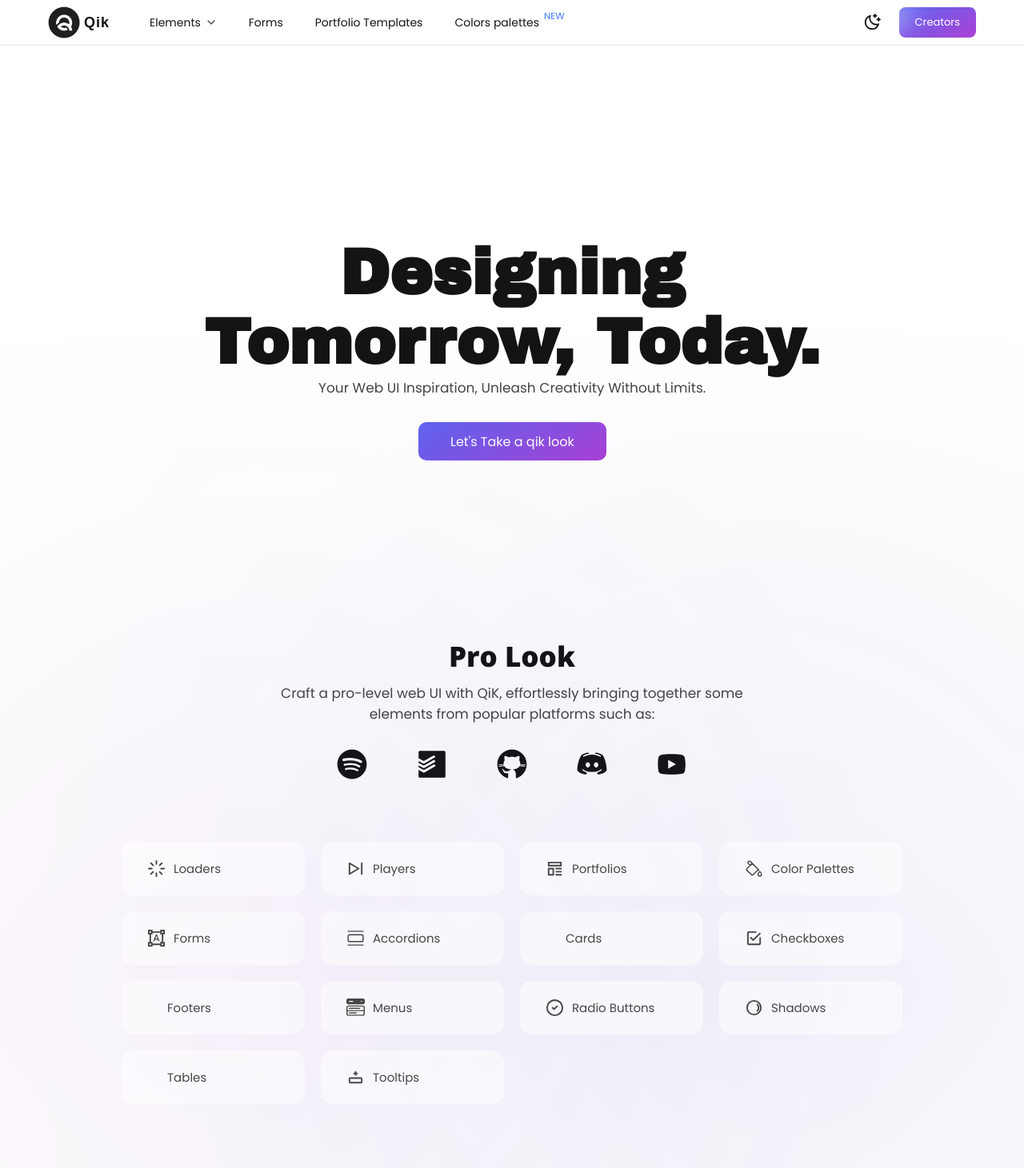
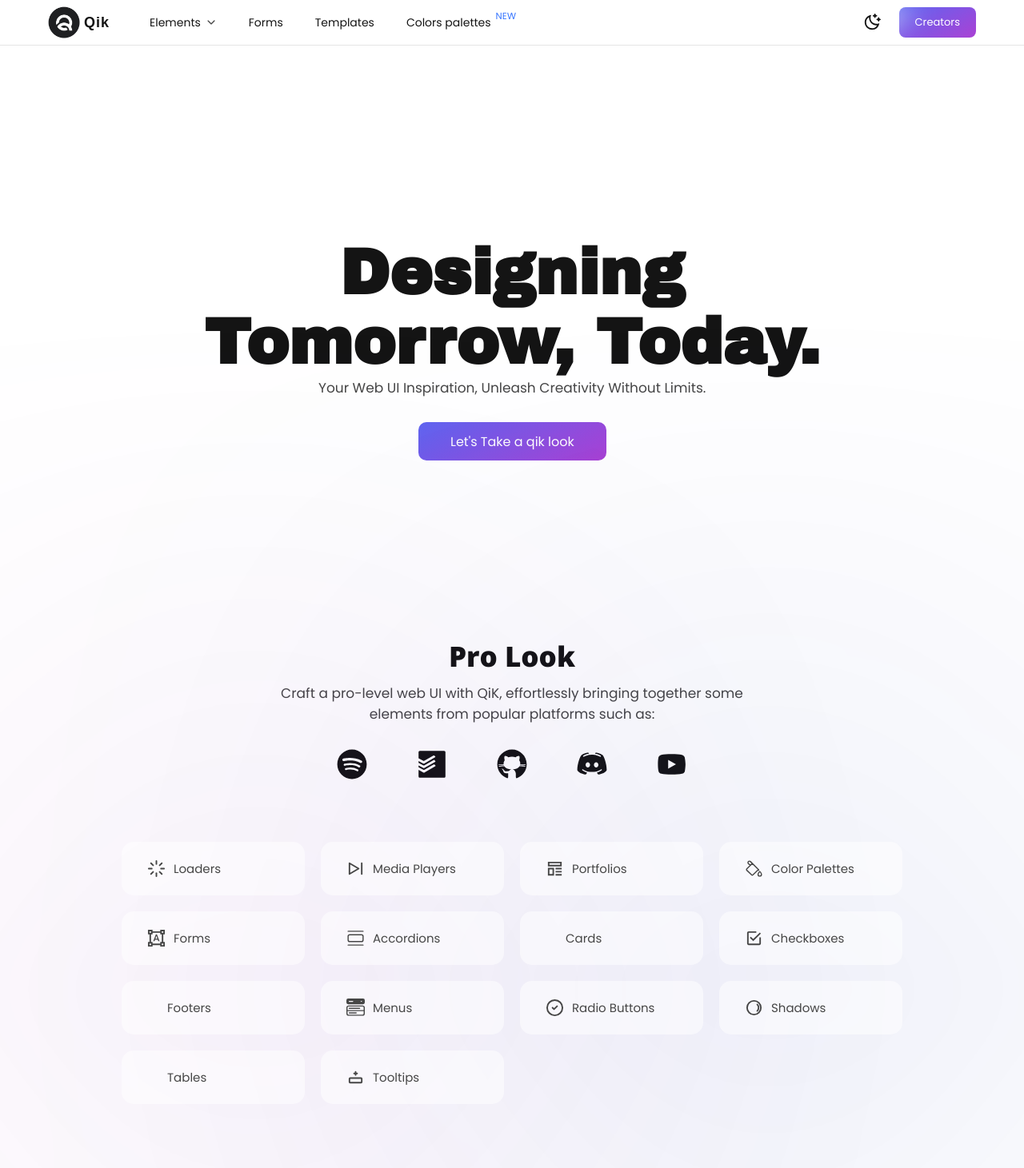
Before and after one commit to kevindermot99/qik, a React (Create React App) app: page / in a window 1280 px wide. Shown: the top 1461 px of the page at 80% size. Built offline with nearby package versions, Linux system fonts and the light colour scheme; some icons are missing; a web font is replaced by a local one.

Commit message:
updated templates to not being portfolio templates only

```diff
--- a/src/components/Header.jsx
+++ b/src/components/Header.jsx
@@ -101,7 +101,7 @@ function Header() {
                             </li>
 
                             <li>
-                                <p>Portfolio Templates</p>
+                                <p>Templates</p>
                             </li>
 
                             <li>
--- a/src/index.css
+++ b/src/index.css
@@ -623,7 +623,7 @@ body.dark .dropdown .link {
     height: fit-content;
     background-color: var(--body-color);
     padding: 30px;
-    scroll-margin: 30px;
+    scroll-margin: 60px;
     /* overflow: hidden; */
     position: relative;
 }
--- a/src/pages/Home.jsx
+++ b/src/pages/Home.jsx
@@ -65,10 +65,12 @@ const customAnimation = keyframes`
 
 const customAnimation2 = keyframes`
   from {
+   opacity: 0;
    transform: scale(0.6);
   }
 
   to {
+   opacity: 1;
    transform: scale(1);
   }
 `;
@@ -133,7 +135,7 @@ function Home() {
                   </Fade>
                   <Fade delay={100} direction="i" >
                      <div className="sg-card">
-                        <span><TbPlayerSkipForward /> Players</span>
+                        <span><TbPlayerSkipForward />Media Players</span>
                      </div>
                   </Fade>
                   <Fade delay={100} direction="i" >
@@ -376,8 +378,8 @@ function Home() {
          <div ref={templates} className="elements-example templates">
             <div className="section-header">
                <div className="sh-title"><p><span className="identifier" onClick={() => shadows.current?.scrollIntoView({ behavior: "smooth" })}><FaLink /></span>Templates</p></div>
-               <h1>Free Portfolio Templates</h1>
-               <p>Get Creative with Our Free Portfolio Templates - Make Your Online Presence Shine!</p>
+               <h1>Free Templates</h1>
+               <p>Get creative with our free website templates! Make great looking websites without spending money</p>
                <Link to="/" className="sh-link">Explore Templates <FaArrowRightLong /></Link>
             </div>
 
```
